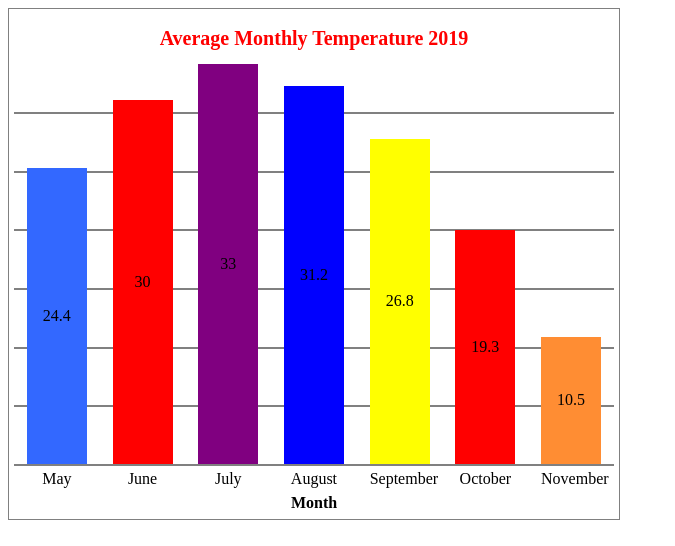
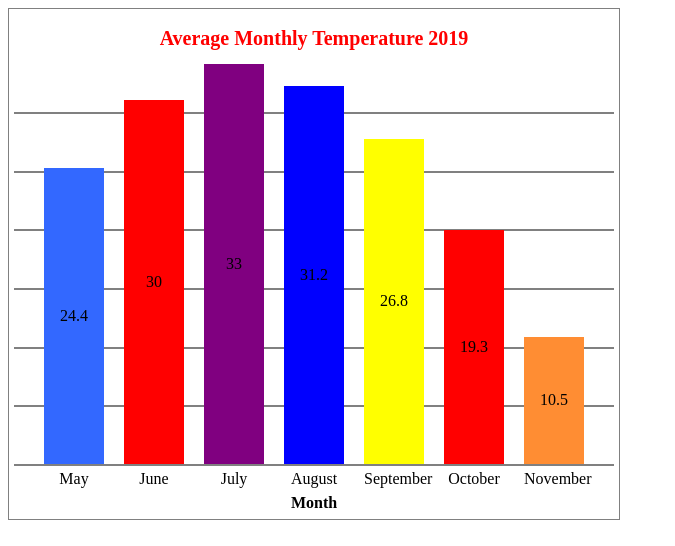
Before and after one commit to mackwill/lighthouse-labs-bar-chart, a plain HTML site: page index.html in a window 1280 px wide. Shown: the whole page, without its empty margins (0-675 px from the left). Drawn offline with nearby package versions, Linux system fonts and the light colour scheme.

Commit message:
Added ability to customize bar spacing, as well as an error case check

```diff
--- a/index.css
+++ b/index.css
@@ -7,7 +7,7 @@
 
 .bars {
   display: flex;
-  justify-content: space-around;
+  justify-content: center;
   position: relative;
   z-index: 200;
 }
@@ -20,6 +20,7 @@
   /* align-items: center; */
   margin-top: auto;
   margin-bottom: 0;
+  /* box-shadow: 6px -8px 2px -1px rgba(0, 0, 0, 0.75); */
 }
 
 .container {
@@ -30,7 +31,7 @@
 
 .xLabels {
   display: flex;
-  justify-content: space-around;
+  justify-content: center;
 }
 
 p {
--- a/index.html
+++ b/index.html
@@ -48,7 +48,8 @@
             labelColor: "black",
             labelSize: 16,
             dataLabelPos: "mid",
-            barSpacing: 0,
+            barSpacing: 10,
+            // barShadow: "yes",
           },
         }
       );
--- a/index.js
+++ b/index.js
@@ -34,15 +34,38 @@ const createYTicks = function (graphHeight, tickSpacing) {
     tmp.style.zIndex = 50;
     $(".bars").before(tmp);
   }
-  $(".tick").wrapAll('<div id="tickMarks"></div>');
+  $(".tick").wrapAll('<div id="tickMarks" class="container"></div>');
   document.getElementById("tickMarks").style.height = 0 + "px";
 };
 
-const xLabel = function (xVal, barOpts, barWidth) {
+const checkTotalBarWidth = function (className, graphWidth) {
+  let children = document.getElementById(className).children;
+  let totalWdith = 0;
+
+  for (let i = 0; i < children.length; i++) {
+    // console.log(children[i].clientWidth);
+    console.log(children[i]);
+    totalWdith += children[i].clientWidth;
+    totalWdith += parseInt(children[i].style.marginLeft);
+    totalWdith += parseInt(children[i].style.marginRight);
+  }
+
+  console.log("checkTotalBarWidth: ", totalWdith, totalWdith > graphWidth);
+  return totalWdith > graphWidth;
+};
+
+const modifyElementMargin = function (spacing, className) {
+  $("." + className).css({
+    "margin-left": spacing + "px",
+    "margin-right": spacing + "px",
+  });
+};
+
+const labelXData = function (xVal, barOpts, barWidth) {
   let tmp = document.createElement("p");
   tmp.setAttribute("class", xVal + " xLabel");
-  tmp.style.marginLeft = barOpts.barSpacing / 2 + "px";
-  tmp.style.marginRight = barOpts.barSpacing / 2 + "px";
+  tmp.style.marginLeft = barOpts.barSpacing + "px";
+  tmp.style.marginRight = barOpts.barSpacing + "px";
   tmp.style.width = barWidth + "px";
   tmp.style.fontSize = barOpts.labelSize + "px";
   tmp.style.color = barOpts.labelColor;
@@ -70,8 +93,7 @@ const createChart = function (width, height, border = "0.5px solid grey") {
 };
 
 const createBarElement = function (
-  xVal,
-  yVal,
+  values,
   barColor,
   yScale,
   barWidth,
@@ -82,25 +104,33 @@ const createBarElement = function (
   }
 
   let tmp = document.createElement("div");
-  tmp.setAttribute("id", xVal);
+  tmp.setAttribute("id", values[0]);
 
   switch (barOpts.dataLabelPos) {
     case "top":
     case "middle":
     case "bottom":
-      tmp.setAttribute("class", `${xVal} bar ${barOpts.dataLabelPos}`);
+      tmp.setAttribute("class", `${values[0]} bar ${barOpts.dataLabelPos}`);
       break;
     default:
-      tmp.setAttribute("class", `${xVal} bar middle`);
+      tmp.setAttribute("class", `${values[0]} bar middle`);
   }
 
-  tmp.style.width = barWidth + "px";
+  barOpts.barShadow === "yes"
+    ? (tmp.style.boxShadow = "4px -3px 2px -1px rgba(0,0,0,0.75)")
+    : null;
+
+  // if (checkTotalBarWidth("bars"))
   tmp.style.marginLeft = barOpts.barSpacing + "px";
   tmp.style.marginRight = barOpts.barSpacing + "px";
-  tmp.style.height = yVal * yScale * 0.8 + "px";
+
+  tmp.style.width = barWidth + "px";
+
+  tmp.style.height = values[1] * yScale * 0.8 + "px";
   tmp.style.backgroundColor = barColor;
-  tmp.innerText = yVal;
+  tmp.innerText = values[1];
 
+  // $(".bars container").append(tmp);
   $("#graph").append(tmp);
 };
 
@@ -117,6 +147,9 @@ const drawBarChart = function (data, options) {
 
   createChart(graphOpts.width, graphOpts.height);
   createGraphTitle(graphOpts.title, graphOpts.titleColor, graphOpts.titleSize);
+  // $("#graph").append(
+  //   document.createElement("div").setAttribute("class", "bars container")
+  // );
 
   for (let elem in data) {
     if (
@@ -131,41 +164,27 @@ const drawBarChart = function (data, options) {
     }
 
     // Create bar element
-    createBarElement(
-      data[elem][0],
-      data[elem][1],
-      barColor,
-      yScale,
-      barWidth,
-      barOpts
-    );
+    createBarElement(data[elem], barColor, yScale, barWidth, barOpts);
 
     //Create x-axis data labels
-    xLabel(data[elem][0], barOpts, barWidth);
+    labelXData(data[elem][0], barOpts, barWidth);
 
     i++;
   }
-  $(".xLabel").wrapAll('<div class="xLabels container"></div>');
-  $(".bar").wrapAll('<div class="bars container"></div>');
+  $(".xLabel").wrapAll('<div class="xLabels container" id="xLabels"></div>');
+  $(".bar").wrapAll('<div class="bars container" id="bars"></div>');
 
   createYTicks($(".bars").height(), graphOpts.yTickSpacing * yScale * 0.8);
   labelXAxis(barOpts);
 
-  // data.map((elem) => {
-  //   console.log("data.map elem: ", elem);
-  //   let tmp = document.createElement("div");
-  //   tmp.setAttribute("id", elem[0]);
-  //   tmp.setAttribute("class", elem[0] + " bar");
+  // This block of code checks the width of bar elements with the inputted bar spacing against the graph width.
+  // If it is greater, then the container will have the justifyContent space-around property set
 
-  //   createBarElement(tmp, elem[0], elem[1], i, options, yScale);
-  //   xLabel(elem[0]);
-
-  //   $("." + elem[0]).wrapAll(function () {
-  //     return `<div class="${elem[0]} container
-  //             id=${elem[0]}-wrapper"
-  //             style="width: ${(options.width / data.length) * 0.7}px"></div>`;
-  //   });
-
-  //   i++;
-  // });
+  if (checkTotalBarWidth("bars", graphOpts.width)) {
+    console.log("Width greater than graph");
+    modifyElementMargin(0, "bar");
+    modifyElementMargin(0, "xLabel");
+    document.getElementById("bars").style.justifyContent = "space-around";
+    document.getElementById("xLabels").style.justifyContent = "space-around";
+  }
 };
```
